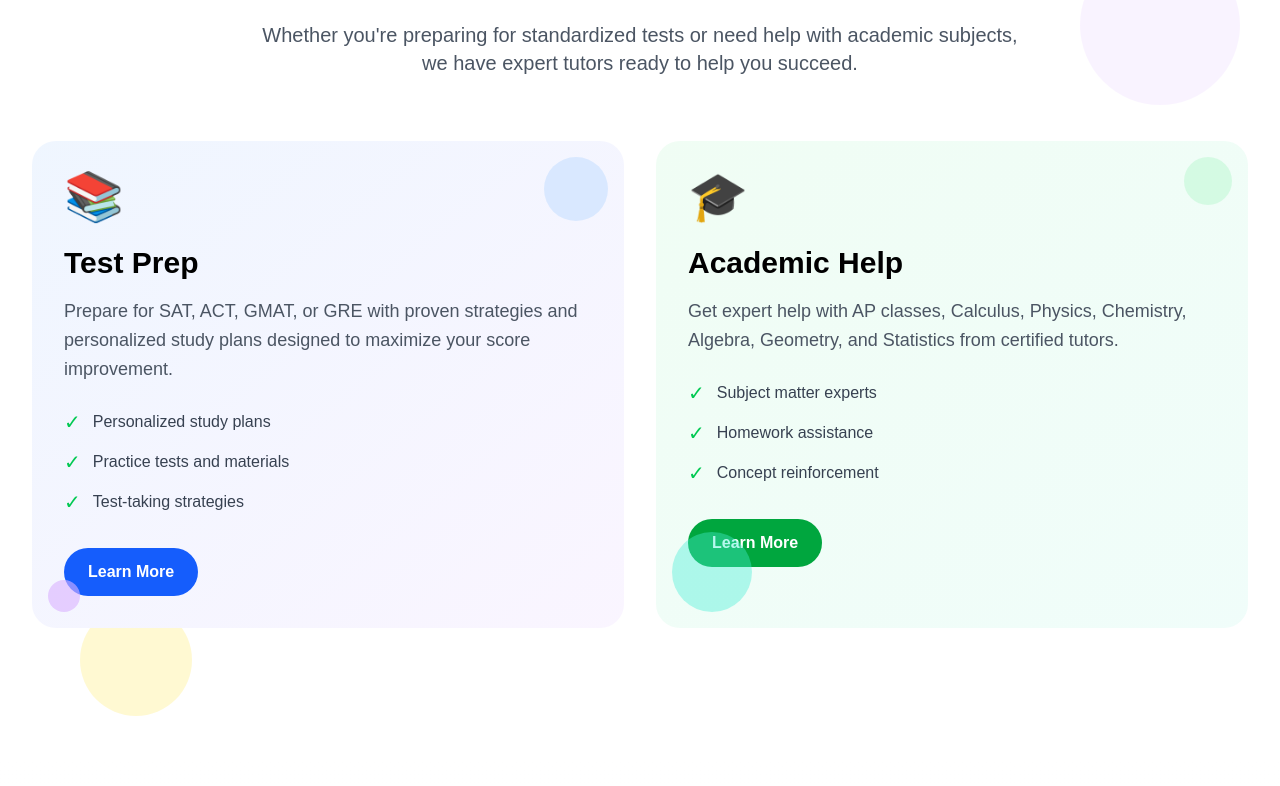
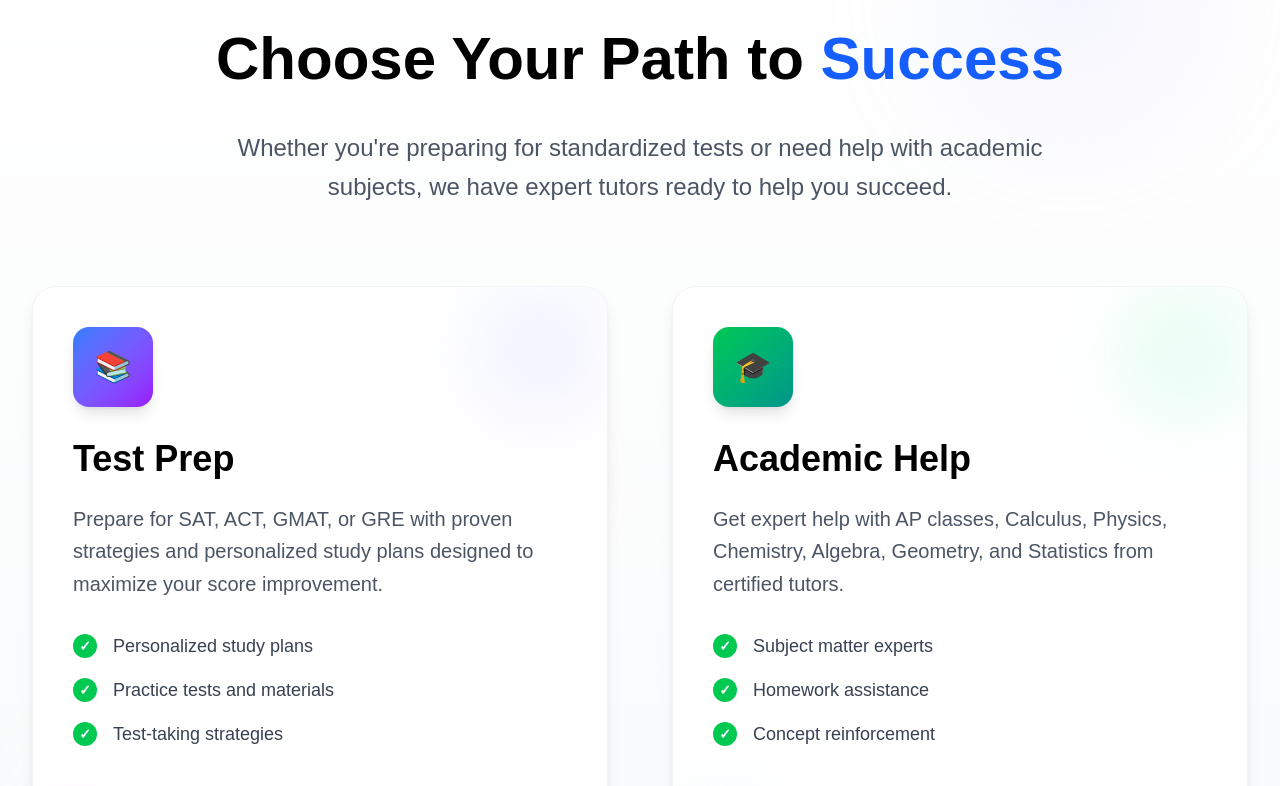
Before and after one commit to themediastandard/scoremax, a Next.js app: page / in a window 1280 px wide. Shown: the part 3780-4566 px from the top of the page. Built offline with nearby package versions, Linux system fonts and the light colour scheme.

Commit message:
Revamp home page services section with enhanced background gradients, updated card designs, and improved text styling for better visual appeal and user engagement.

```diff
--- a/src/app/page.tsx
+++ b/src/app/page.tsx
@@ -511,92 +511,115 @@ export default function Home() {
       </section>
 
       {/* Services Section */}
-      <section className="py-32 bg-white relative">
-        {/* Background shapes */}
+      <section className="py-40 bg-gradient-to-b from-white to-gray-50 relative overflow-hidden">
+        {/* Enhanced Background shapes */}
         <div className="absolute inset-0 overflow-hidden">
-          <div className="absolute top-40 right-10 w-40 h-40 bg-purple-300 rounded-full opacity-15"></div>
-          <div className="absolute bottom-10 left-20 w-28 h-28 bg-yellow-300 rounded-full opacity-20"></div>
+          <div className="absolute top-20 right-20 w-64 h-64 bg-gradient-to-br from-blue-200 to-purple-200 rounded-full opacity-20 blur-3xl"></div>
+          <div className="absolute bottom-20 left-20 w-48 h-48 bg-gradient-to-br from-green-200 to-teal-200 rounded-full opacity-25 blur-3xl"></div>
+          <div className="absolute top-1/2 left-1/3 w-32 h-32 bg-gradient-to-br from-yellow-200 to-orange-200 rounded-full opacity-30 blur-2xl"></div>
         </div>
 
         <div className="max-w-7xl mx-auto px-4 sm:px-6 lg:px-8 relative z-10">
-          <div className="text-center mb-16">
-            <div className="text-sm font-semibold text-gray-600 tracking-wide uppercase mb-4">
+          <div className="text-center mb-20">
+            <div className="inline-block bg-gradient-to-r from-blue-100 to-purple-100 px-6 py-3 rounded-full mb-8">
+              <div className="text-sm font-bold text-blue-800 tracking-wider uppercase">
                 WHY CHOOSE US
               </div>
-            <h2 className="text-4xl lg:text-5xl font-bold text-gray-900 mb-6">
+            </div>
+            <h2 className="text-5xl lg:text-6xl font-black text-black mb-8 leading-tight">
               Choose Your Path to <span className="text-blue-600">Success</span>
             </h2>
-            <p className="text-xl text-gray-600 max-w-3xl mx-auto">
+            <p className="text-2xl text-gray-600 max-w-4xl mx-auto leading-relaxed">
               Whether you&apos;re preparing for standardized tests or need help with academic subjects,
               we have expert tutors ready to help you succeed.
             </p>
           </div>
 
-          <div className="grid lg:grid-cols-2 gap-8">
+          <div className="grid lg:grid-cols-2 gap-12 lg:gap-16">
             {/* Test Prep Card */}
-            <div className="bg-gradient-to-br from-blue-50 to-purple-50 p-8 rounded-3xl hover:shadow-xl transition-all duration-300 group relative overflow-hidden">
-              <div className="absolute top-4 right-4 w-16 h-16 bg-blue-200 rounded-full opacity-50"></div>
-              <div className="absolute bottom-4 left-4 w-8 h-8 bg-purple-300 rounded-full opacity-60"></div>
+            <div className="bg-white p-10 rounded-3xl hover:shadow-2xl transition-all duration-500 group relative overflow-hidden border border-gray-100 shadow-lg">
+              <div className="absolute top-0 right-0 w-32 h-32 bg-gradient-to-br from-blue-100 to-purple-100 rounded-full opacity-60 blur-2xl"></div>
+              <div className="absolute bottom-0 left-0 w-24 h-24 bg-gradient-to-br from-purple-100 to-pink-100 rounded-full opacity-40 blur-xl"></div>
 
-              <div className="text-5xl mb-6">📚</div>
-              <h3 className="text-3xl font-bold mb-4 text-black">Test Prep</h3>
-              <p className="text-gray-600 text-lg mb-6 leading-relaxed">
+              <div className="relative z-10">
+                <div className="w-20 h-20 bg-gradient-to-br from-blue-500 to-purple-600 rounded-2xl flex items-center justify-center mb-8 group-hover:scale-110 transition-transform duration-300 shadow-lg">
+                  <div className="text-3xl">📚</div>
+                </div>
+                <h3 className="text-4xl font-black mb-6 text-black">Test Prep</h3>
+                <p className="text-gray-600 text-xl mb-8 leading-relaxed">
                   Prepare for SAT, ACT, GMAT, or GRE with proven strategies and personalized study plans
                   designed to maximize your score improvement.
                 </p>
 
-              <div className="space-y-3 mb-8">
+                <div className="space-y-4 mb-10">
                   <div className="flex items-center">
-                  <span className="text-green-500 text-xl mr-3">✓</span>
-                  <span className="text-gray-700">Personalized study plans</span>
+                    <div className="w-6 h-6 bg-green-500 rounded-full flex items-center justify-center mr-4">
+                      <span className="text-white text-sm font-bold">✓</span>
+                    </div>
+                    <span className="text-gray-700 text-lg font-medium">Personalized study plans</span>
                   </div>
                   <div className="flex items-center">
-                  <span className="text-green-500 text-xl mr-3">✓</span>
-                  <span className="text-gray-700">Practice tests and materials</span>
+                    <div className="w-6 h-6 bg-green-500 rounded-full flex items-center justify-center mr-4">
+                      <span className="text-white text-sm font-bold">✓</span>
+                    </div>
+                    <span className="text-gray-700 text-lg font-medium">Practice tests and materials</span>
                   </div>
                   <div className="flex items-center">
-                  <span className="text-green-500 text-xl mr-3">✓</span>
-                  <span className="text-gray-700">Test-taking strategies</span>
+                    <div className="w-6 h-6 bg-green-500 rounded-full flex items-center justify-center mr-4">
+                      <span className="text-white text-sm font-bold">✓</span>
+                    </div>
+                    <span className="text-gray-700 text-lg font-medium">Test-taking strategies</span>
                   </div>
                 </div>
 
                 <Link href="/services"
-                className="inline-block bg-blue-600 text-white px-6 py-3 rounded-full font-semibold hover:bg-blue-700 transition group-hover:scale-105">
+                  className="inline-block bg-gradient-to-r from-blue-600 to-purple-600 text-white px-8 py-4 rounded-full font-bold text-lg hover:from-blue-700 hover:to-purple-700 transition-all duration-300 shadow-lg hover:shadow-xl group-hover:scale-105">
                   Learn More
                 </Link>
               </div>
+            </div>
 
             {/* Academic Help Card */}
-            <div className="bg-gradient-to-br from-green-50 to-teal-50 p-8 rounded-3xl hover:shadow-xl transition-all duration-300 group relative overflow-hidden">
-              <div className="absolute top-4 right-4 w-12 h-12 bg-green-200 rounded-full opacity-50"></div>
-              <div className="absolute bottom-4 left-4 w-20 h-20 bg-teal-300 rounded-full opacity-40"></div>
+            <div className="bg-white p-10 rounded-3xl hover:shadow-2xl transition-all duration-500 group relative overflow-hidden border border-gray-100 shadow-lg">
+              <div className="absolute top-0 right-0 w-32 h-32 bg-gradient-to-br from-green-100 to-teal-100 rounded-full opacity-60 blur-2xl"></div>
+              <div className="absolute bottom-0 left-0 w-24 h-24 bg-gradient-to-br from-teal-100 to-blue-100 rounded-full opacity-40 blur-xl"></div>
 
-              <div className="text-5xl mb-6">🎓</div>
-              <h3 className="text-3xl font-bold mb-4 text-black">Academic Help</h3>
-              <p className="text-gray-600 text-lg mb-6 leading-relaxed">
+              <div className="relative z-10">
+                <div className="w-20 h-20 bg-gradient-to-br from-green-500 to-teal-600 rounded-2xl flex items-center justify-center mb-8 group-hover:scale-110 transition-transform duration-300 shadow-lg">
+                  <div className="text-3xl">🎓</div>
+                </div>
+                <h3 className="text-4xl font-black mb-6 text-black">Academic Help</h3>
+                <p className="text-gray-600 text-xl mb-8 leading-relaxed">
                   Get expert help with AP classes, Calculus, Physics, Chemistry, Algebra, Geometry,
                   and Statistics from certified tutors.
                 </p>
 
-              <div className="space-y-3 mb-8">
+                <div className="space-y-4 mb-10">
                   <div className="flex items-center">
-                  <span className="text-green-500 text-xl mr-3">✓</span>
-                  <span className="text-gray-700">Subject matter experts</span>
+                    <div className="w-6 h-6 bg-green-500 rounded-full flex items-center justify-center mr-4">
+                      <span className="text-white text-sm font-bold">✓</span>
+                    </div>
+                    <span className="text-gray-700 text-lg font-medium">Subject matter experts</span>
                   </div>
                   <div className="flex items-center">
-                  <span className="text-green-500 text-xl mr-3">✓</span>
-                  <span className="text-gray-700">Homework assistance</span>
+                    <div className="w-6 h-6 bg-green-500 rounded-full flex items-center justify-center mr-4">
+                      <span className="text-white text-sm font-bold">✓</span>
+                    </div>
+                    <span className="text-gray-700 text-lg font-medium">Homework assistance</span>
                   </div>
                   <div className="flex items-center">
-                  <span className="text-green-500 text-xl mr-3">✓</span>
-                  <span className="text-gray-700">Concept reinforcement</span>
+                    <div className="w-6 h-6 bg-green-500 rounded-full flex items-center justify-center mr-4">
+                      <span className="text-white text-sm font-bold">✓</span>
+                    </div>
+                    <span className="text-gray-700 text-lg font-medium">Concept reinforcement</span>
                   </div>
                 </div>
 
                 <Link href="/services"
-                className="inline-block bg-green-600 text-white px-6 py-3 rounded-full font-semibold hover:bg-green-700 transition group-hover:scale-105">
+                  className="inline-block bg-gradient-to-r from-green-600 to-teal-600 text-white px-8 py-4 rounded-full font-bold text-lg hover:from-green-700 hover:to-teal-700 transition-all duration-300 shadow-lg hover:shadow-xl group-hover:scale-105">
                   Learn More
                 </Link>
+              </div>
             </div>
           </div>
         </div>
```
Lines whose indentation alone changed are shown as unchanged.
